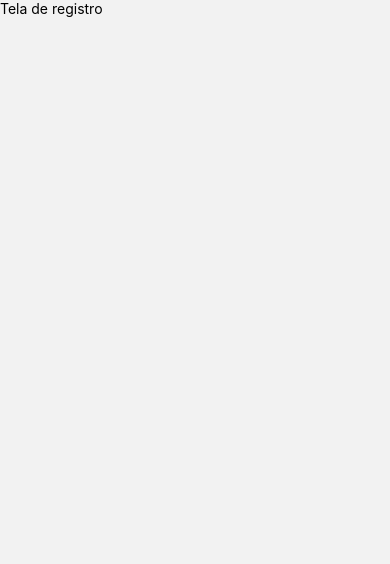
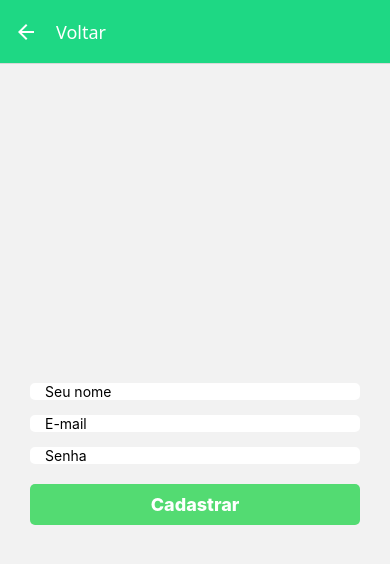
Before and after one commit to franc-drigue/financas, a React Native app: screen /SignUp in a window 390 px wide. Shown: the top 564 px of the page. Built offline with nearby package versions, Linux system fonts and the light colour scheme.

Commit message:
create screen register

```diff
--- a/src/routes/auth.routes.tsx
+++ b/src/routes/auth.routes.tsx
@@ -11,18 +11,28 @@ export default function AuthRoutes() {
   return (
     <>
    <StatusBar backgroundColor={'#f0f0f0'} barStyle={"dark-content"}/>
-   <Stack.Navigator
-    screenOptions={{
-      headerShown: false
-    }}
-    >
+   <Stack.Navigator screenOptions={{
+    headerTitleStyle: {
+      color: '#fff'
+    },
+   }}>
         <Stack.Screen
           name="SignIn"
           component={SignIn}
+          options={{
+            headerShown: false
+          }}
         />
          <Stack.Screen
           name="SignUp"
           component={SignUp}
+          options={{
+            title: "Voltar",
+            headerStyle: {
+              backgroundColor: "#1ED884",
+            },
+            headerTintColor: "#fff",
+          }}
         />
     </Stack.Navigator>
     </>
--- a/src/screens/SignIn/index.tsx
+++ b/src/screens/SignIn/index.tsx
@@ -8,13 +8,18 @@ import {
   Platform
 } from 'react-native';
 import React from 'react';
-import {styles} from "./styles"
+import {styles} from "./styles";
+import { useNavigation } from '@react-navigation/native';
 
 
 export default function SignIn() {
+
+  const navegation = useNavigation<any>()
+
   return (
     <View style={styles.background}>
       <KeyboardAvoidingView
+       enabled
        behavior={Platform.OS == "ios" ? "padding" : 'height'}
       >
         <Image
@@ -38,7 +43,7 @@ export default function SignIn() {
             Entrar
           </Text>
         </TouchableOpacity>
-        <TouchableOpacity>
+        <TouchableOpacity onPress={() => navegation.navigate("SignUp")}>
           <Text style={styles.singUp}>
             Cadastre-se
           </Text>
--- a/src/screens/SignUp/index.tsx
+++ b/src/screens/SignUp/index.tsx
@@ -1,10 +1,43 @@
-import { View, Text } from 'react-native'
+import {
+  View,
+  Text,
+  StatusBar,
+  KeyboardAvoidingView,
+  TouchableOpacity,
+  TextInput,
+  Platform
+} from 'react-native'
+import { styles } from './styles'
 import React from 'react'
 
 export default function SignUp() {
   return (
-    <View>
-      <Text>Tela de registro</Text>
+    <View style={styles.background}>
+      <StatusBar backgroundColor={'#1ED884'} barStyle={"light-content"}/>
+      <KeyboardAvoidingView
+        enabled
+        behavior={Platform.OS == "ios" ? "padding" : 'height'}
+      >
+         <View style={styles.containerInputs}>
+           <TextInput
+              style={styles.input}
+              placeholder='Seu nome'
+            />
+            <TextInput
+              style={styles.input}
+              placeholder='E-mail'
+            />
+            <TextInput
+              style={styles.input}
+              placeholder='Senha'
+            />
+         </View>
+        <TouchableOpacity style={styles.button}>
+            <Text style={styles.textButton}>
+              Cadastrar
+            </Text>
+        </TouchableOpacity>
+      </KeyboardAvoidingView>
     </View>
   )
 }
--- a/src/screens/SignUp/styles.tsx
+++ b/src/screens/SignUp/styles.tsx
@@ -0,0 +1,38 @@
+import { StyleSheet } from "react-native";
+
+export const styles = StyleSheet.create({
+    background: {
+        flex: 1,
+        padding: 30,
+        justifyContent: "center",
+     },
+
+
+     input: {
+        backgroundColor: "#fff",
+        width: '100%',
+        borderRadius: 5,
+        paddingHorizontal: 15,
+        elevation: 1
+     },
+
+
+    containerInputs: {
+        gap: 15
+    },
+
+    button: {
+        backgroundColor: "#53DB72",
+        marginTop: 20,
+        padding: 10,
+        borderRadius: 5,
+        justifyContent: "center",
+        alignItems: 'center'
+    },
+
+    textButton: {
+       color: '#fff',
+       fontSize: 18,
+       fontWeight: "800"
+    },
+})
```
